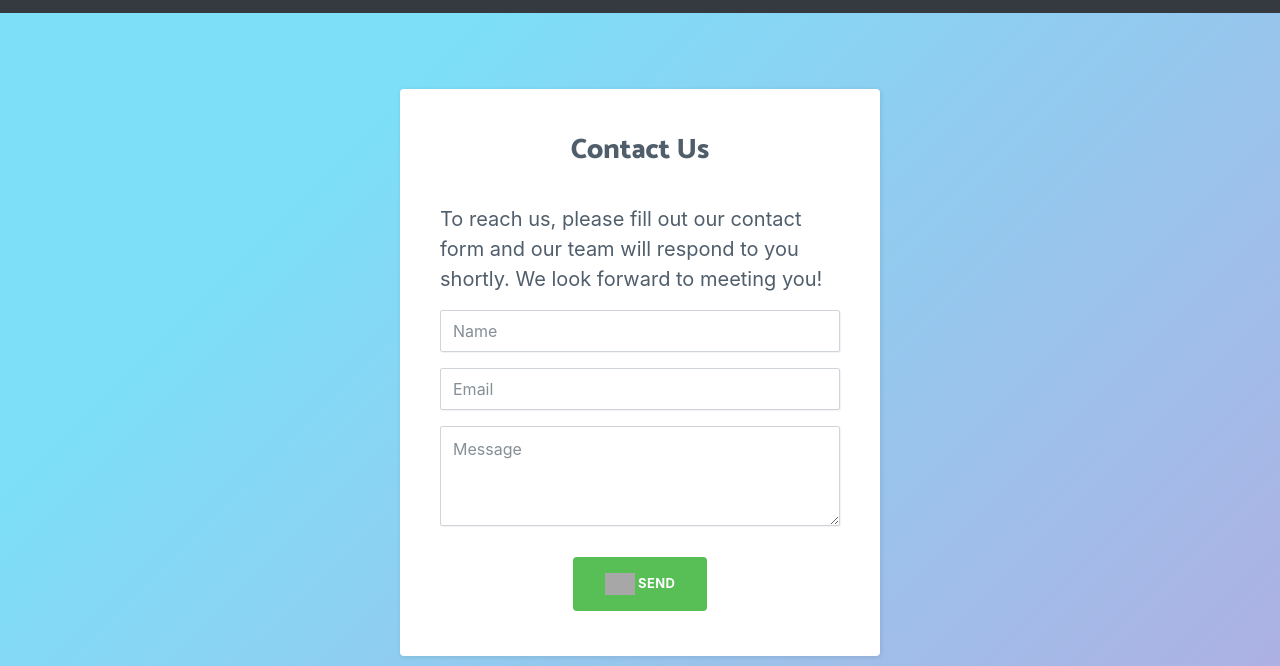
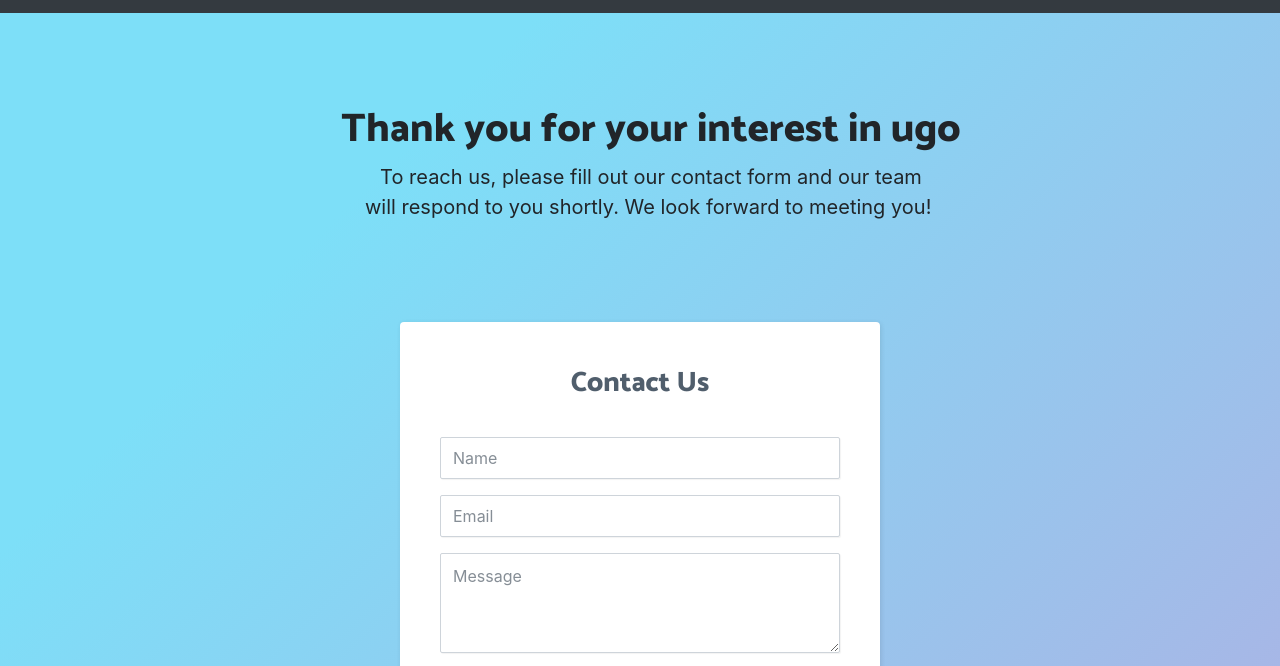
Before and after one commit to team-Ugo/team-ugo.github.io, a plain HTML site: page contact.html in a window 1280 px wide. Shown: the part 59-725 px from the top of the page. Drawn offline with Linux system fonts and the light colour scheme; grey boxes are pictures that could not be loaded.

Commit message:
Update to landing pages

```diff
--- a/contact.html
+++ b/contact.html
@@ -39,13 +39,13 @@
         </div>
         </div>
     </nav>
-    <section style="padding-left: 22px;">
-        <h1>Thank you for your interest in ugo</h1>
+    <section style="padding-left: 22px;padding-top: 93px;margin-top: 72px;">
+        <h1 style="text-align: center;">Thank you for your interest in ugo</h1>
+        <p style="text-align: center;padding: 0px;padding-right: 100px;padding-left: 100px;font-size: 20px;">To reach us, please fill out our contact form and our team<br>will respond to you shortly. We look forward to meeting you!&nbsp;</p>
     </section>
     <div class="contact-clean" style="background: rgba(241,247,252,0);margin-top: 20px;height: 688px;padding-top: 20px;">
         <form class="text-center" data-bss-recipient="a0f084802ee5c7f426aa0aeae6cdd22d" style="margin-top: 60px;">
             <h2 class="text-center">Contact Us</h2>
-            <p style="text-align: left;padding: 0px;padding-right: 0px;padding-left: 0px;font-size: 20px;">To reach us, please fill out our contact form and our team will respond to you shortly. We look forward to meeting you!</p>
             <div class="form-group"><input class="form-control" type="text" name="name" placeholder="Name"></div>
             <div class="form-group"><input class="form-control" type="email" name="email" placeholder="Email"></div>
             <div class="form-group"><textarea class="form-control" name="message" placeholder="Message" rows="14"></textarea></div>
```
